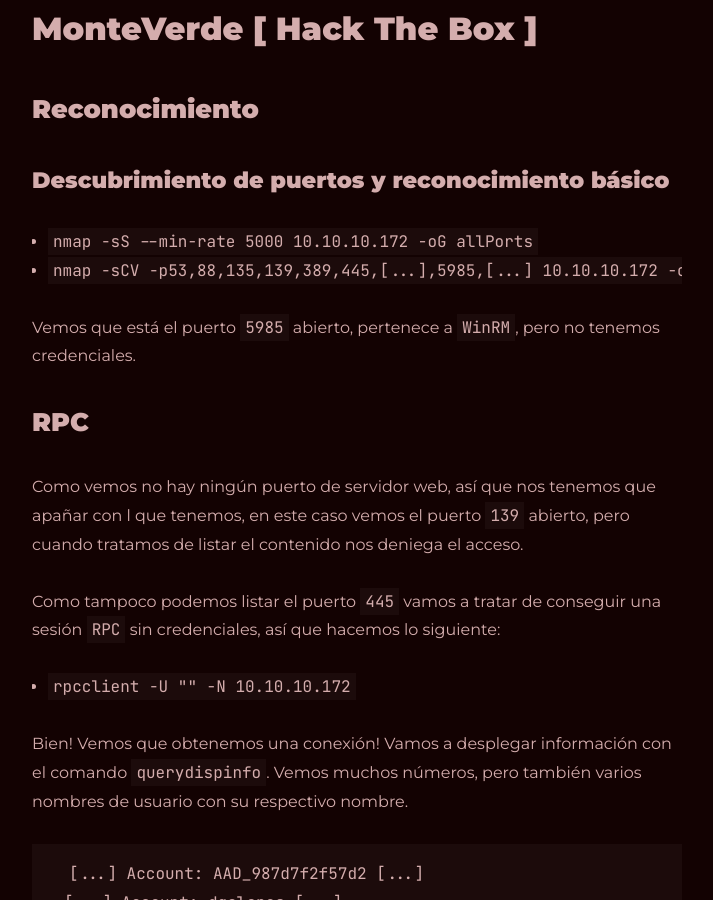
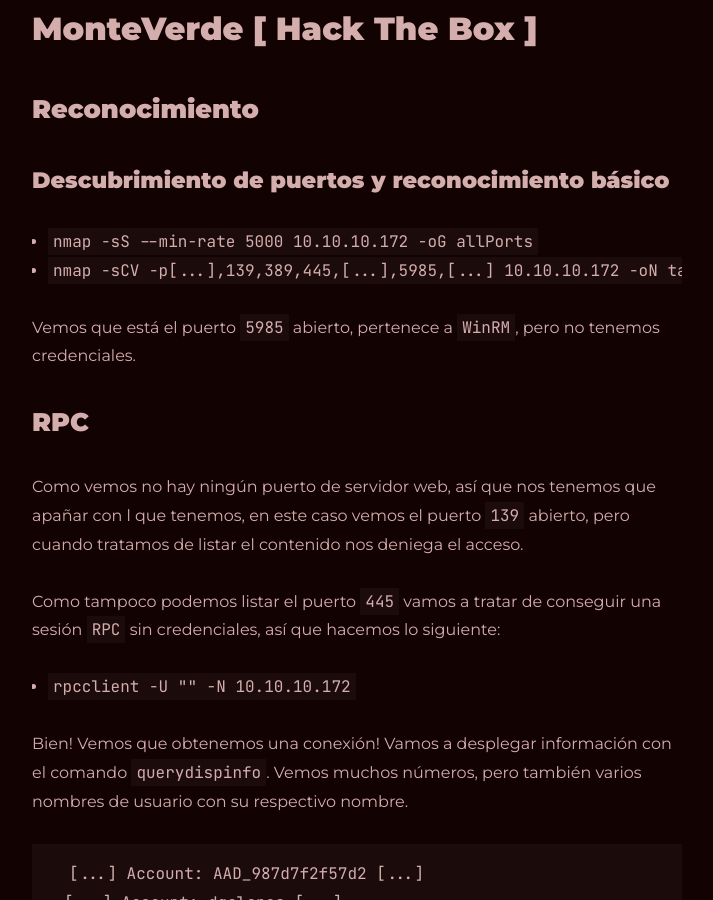
Before and after one commit to BlackCage/BlackCage.github.io, a Jekyll site: the page built from all_collections/_posts/2022-11-18-monteverde-htb.md, in a window 1280 px wide and 900 px high, scrolled down 538 px. Shown: the whole window, without its empty margins (283-996 px from the left). Built offline with Jekyll 4.4.1, drawn with Linux system fonts in a browser that asks for light colours.

Commit message:
Update 2022-11-18-monteverde-htb.md

```diff
--- a/all_collections/_posts/2022-11-18-monteverde-htb.md
+++ b/all_collections/_posts/2022-11-18-monteverde-htb.md
@@ -12,7 +12,7 @@
 
 #### Descubrimiento de puertos y reconocimiento básico
 - `nmap -sS --min-rate 5000 10.10.10.172 -oG allPorts`
-- `nmap -sCV -p53,88,135,139,389,445,[...],5985,[...] 10.10.10.172 -oN targeted`
+- `nmap -sCV -p[...],139,389,445,[...],5985,[...] 10.10.10.172 -oN targeted`
 
 Vemos que está el puerto `5985` abierto, pertenece a `WinRM`, pero no tenemos credenciales.
 
```
